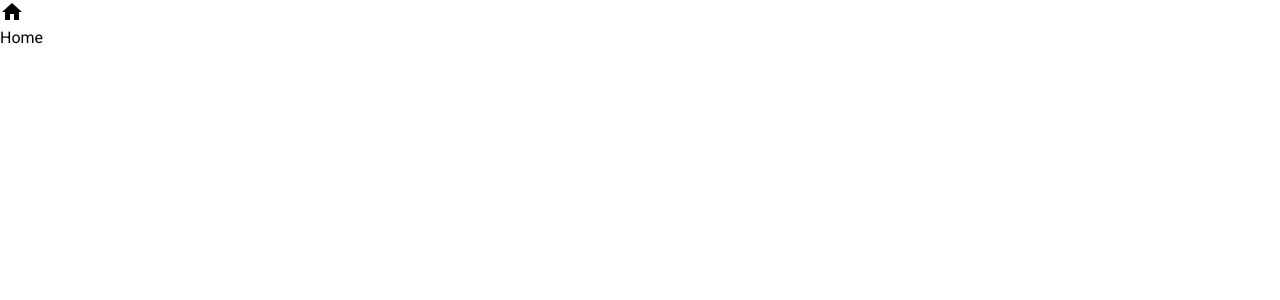
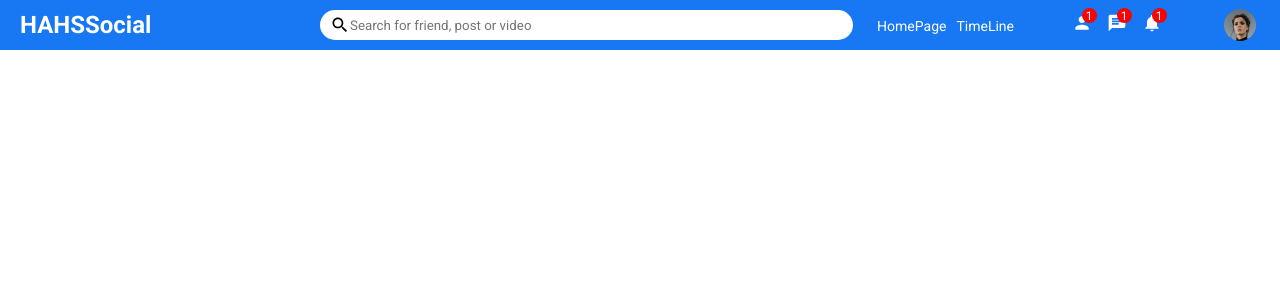
Before and after one commit to hahs-92/social-media-FB-app, a React (Create React App) app: page / in a window 1280 px wide. Shown: the top 300 px of the page. Built offline with nearby package versions, Linux system fonts and the light colour scheme.

Commit message:
TopBar component

```diff
--- a/src/App.js
+++ b/src/App.js
@@ -1,5 +1,3 @@
-//icons
-import { Home as HomeIcon } from '@mui/icons-material';
 //pages
 import Home from './pages/Home.js'
 
@@ -8,7 +6,6 @@ function App() {
   return (
     <div className="App">
       <main>
-        <HomeIcon />
         <Home />
       </main>
     </div>
--- /dev/null
+++ b/src/components/TopBar.jsx
@@ -0,0 +1,52 @@
+//icons
+import { Search, Person, Chat, Notifications } from '@mui/icons-material';
+//styles
+import styles from '../styles/components/TopBar.styles.module.css'
+
+
+const TopBar = () => {
+    return (
+        <article className={ styles.TopBar }>
+            <section className={ styles.TopBarLeft}>
+                <span className={styles.Logo}>HAHSSocial</span>
+            </section>
+
+            <section className={ styles.TopBarCenter}>
+                <div className={ styles.SearchBar }>
+                    <Search className={ styles.SearchIcon} />
+                    <input type="text" className={styles.SearchInput}  placeholder='Search for friend, post or video'/>
+                </div>
+            </section>
+
+            <section className={ styles.TopBarRight}>
+                <div className={ styles.TopBarLinks}>
+                    <span className={styles.Link}>HomePage</span>
+                    <span className={styles.Link}>TimeLine</span>
+                </div>
+
+                <div className={ styles.TopBarIcons }>
+                    <div className={ styles.IconItem}>
+                        <Person />
+                        <span className={ styles.IconBage}>1</span>
+                    </div>
+
+                    <div className={ styles.IconItem}>
+                        <Chat />
+                        <span className={ styles.IconBage}>1</span>
+                    </div>
+
+                    <div className={ styles.IconItem}>
+                        <Notifications />
+                        <span className={ styles.IconBage}>1</span>
+                    </div>
+                </div>
+
+                <div className={ styles.TopBarImage}>
+                    <img src="/assets/person/1.jpeg" alt="top-pinture" />
+                </div>
+            </section>
+        </article>
+    )
+}
+
+export default TopBar
--- a/src/pages/Home.js
+++ b/src/pages/Home.js
@@ -1,11 +1,13 @@
 import React from 'react'
 //styles
 import styles from '../styles/pages/Home.styles.modules.css'
+//components
+import TopBar from '../components/TopBar'
 
 const Home = () => {
     return (
         <div className={styles.Home }>
-            Home
+            <TopBar />
         </div>
     )
 }
--- a/src/styles/Globals.css
+++ b/src/styles/Globals.css
@@ -5,4 +5,14 @@
     padding: 0;
     box-sizing: border-box;
     font-family: 'Roboto', sans-serif;
+
+    --BG: #1877F2;
 }
+
+html {
+    font-size: 62.5%;
+}
+
+body {
+    font-size: 1.6rem;
+}
--- /dev/null
+++ b/src/styles/components/TopBar.styles.module.css
@@ -0,0 +1,104 @@
+.TopBar {
+    display: flex;
+    align-items: center;
+    position: sticky;
+    top: 0;
+    height: 5rem;
+    width: 100%;
+    background-color: var(--BG);
+}
+
+.TopBarLeft {
+    flex: 3;
+}
+
+.Logo {
+    margin-left: 2rem;
+    font-size: 2.4rem;
+    font-weight: bold;
+    color: white;
+    cursor: pointer;
+}
+
+.TopBarCenter {
+    flex: 5;
+}
+
+.SearchBar {
+    display: flex;
+    align-items: center;
+    width: 100%;
+    height: 3rem;
+    background-color: white;
+    border-radius: 3rem;
+}
+
+.SearchIcon {
+    margin-left: 1rem;
+    font-size: 2rem !important;
+}
+
+.SearchInput {
+    width: 70%;
+    border: none;
+}
+
+.SearchInput:focus {
+    outline: none;
+}
+
+.TopBarRight {
+    flex: 4;
+    display: flex;
+    align-items: center;
+    justify-content: space-around;
+    color: white;
+}
+
+.Link {
+    margin-right: 1rem;
+    font-size: 1.4rem;
+    cursor: pointer;
+}
+
+.TopBarIcons {
+    display: flex;
+}
+
+.IconItem {
+    position: relative;
+    margin-right: 1.5rem;
+    cursor: pointer;
+}
+
+.IconItem svg {
+    font-size: 2rem;
+}
+
+.IconBage {
+    position: absolute;
+    top: -0.5rem;
+    right: -0.5rem;
+    display: flex;
+    align-items: center;
+    justify-content: center;
+    width: 1.5rem;
+    height: 1.5rem;
+    font-size: 1.2rem;
+    background-color: red;
+    color: white;
+    border-radius: 50%;
+}
+
+.TopBarImage {
+    width: 3.2rem;
+    height: 3.2rem;
+}
+
+.TopBarImage img {
+    width: 100%;
+    height: 100%;
+    border-radius: 50%;
+    object-fit: cover;
+    cursor: pointer;
+}
```
